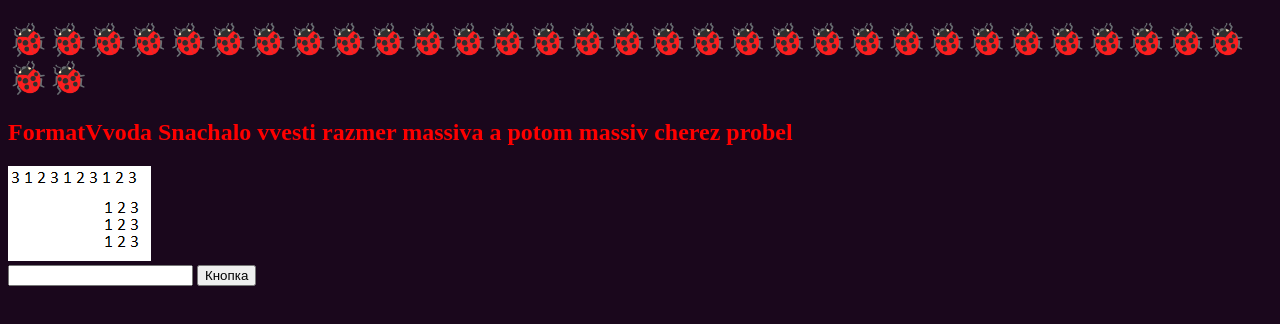
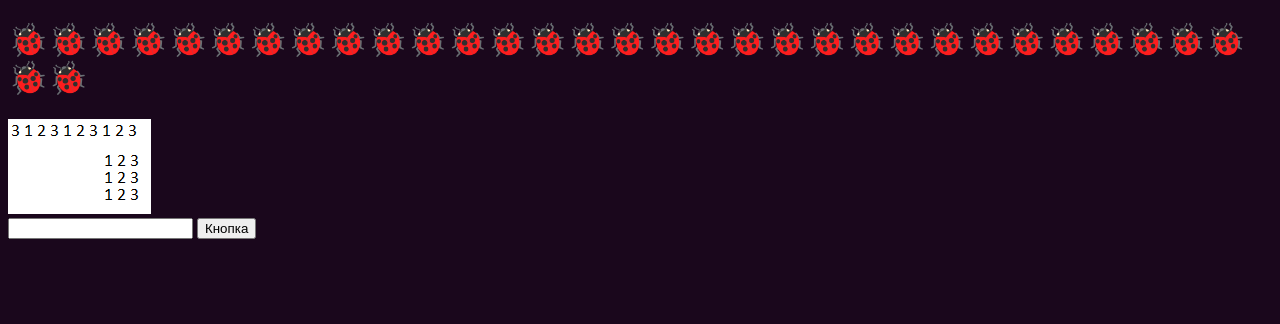
Before and after one commit to Autumn-Phos/htmlForCollege, a plain HTML site: page index.html in a window 1280 px wide. Drawn offline with Linux system fonts and the light colour scheme.

Commit message:
delete <h2>

```diff
--- a/index.html
+++ b/index.html
@@ -8,8 +8,7 @@
   <body>
     <font color="red">
         <h1>🐞🐞🐞🐞🐞🐞🐞🐞🐞🐞🐞🐞🐞🐞🐞🐞🐞🐞🐞🐞🐞🐞🐞🐞🐞🐞🐞🐞🐞🐞🐞🐞🐞</h1>
-        <h2>FormatVvoda Snachalo vvesti razmer massiva a potom massiv cherez probel</h2>
-        <img src="learn.png" alt="3 1 2 3 1 2 3 1 2 3"/>
+        <img src="learn.png" alt="FormatVvoda Snachalo vvesti razmer massiva a potom massiv cherez probel"/>
 
         <div>
             <input id="InputArray"/>
```
